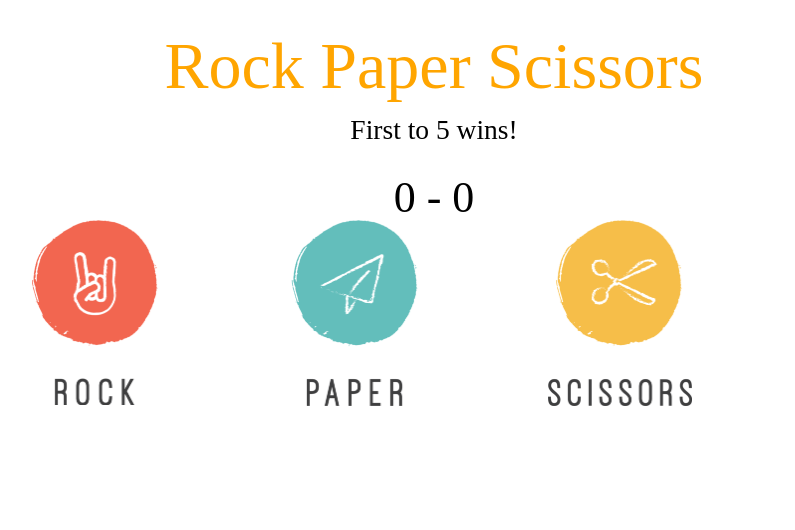
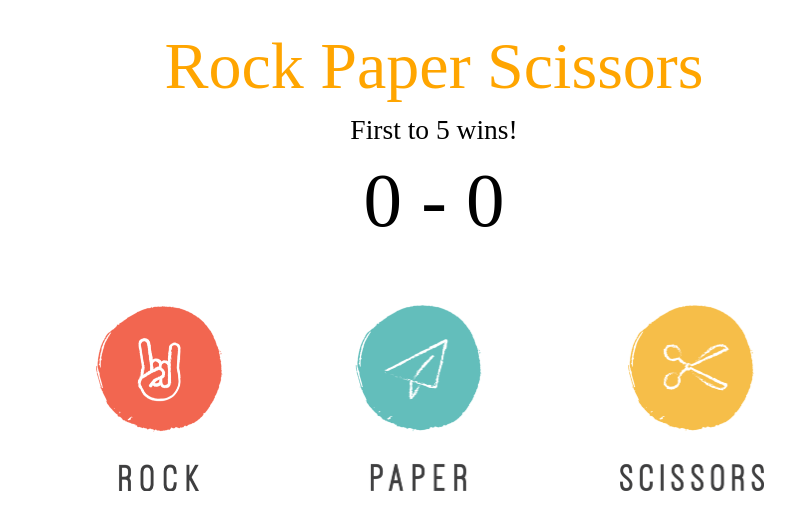
Before and after one commit to jthuynh/JS-Rock-Paper-Scissors, a plain HTML site: page index.html in a window 1280 px wide. Shown: the whole page, without its empty margins (206-1001 px from the left). Drawn offline with Linux system fonts and the light colour scheme; a web font is replaced by a local one.

Commit message:
finished a simple ui

```diff
--- a/css/stylesheet.css
+++ b/css/stylesheet.css
@@ -20,7 +20,7 @@ h3 {
 }
 
 p {
-    padding-top: 0.75em;
+    padding-top: 0.25em;
     font-size: 2em;
 }
 
@@ -29,3 +29,17 @@ p {
     align-items: center;
     justify-content: center;
 }
+
+.moves {
+    margin: auto;
+    text-align: center;
+}
+
+.result {
+    padding-top: 0.50em;
+    padding-bottom: 1em;
+}
+
+#score {
+    font-size: 3.5em;
+}
--- a/script.js
+++ b/script.js
@@ -50,11 +50,12 @@ function checkWin() {
 const buttons = document.querySelectorAll('li');
 for (let i = 0; i < buttons.length; i++) {
     buttons[i].addEventListener('click', playRound);
-    // console.log();
 }
 // moves.forEach((button) => button.addEventListener('click', playRound));
 // console.log(buttons);
 
-const result = document.createElement('result');
+const result = document.createElement('p');
+result.classList.add('result');
+
 const container = document.querySelector('#container');
 container.appendChild(result);
```
Also changed, not shown: index.html (+0 -8 lines).
